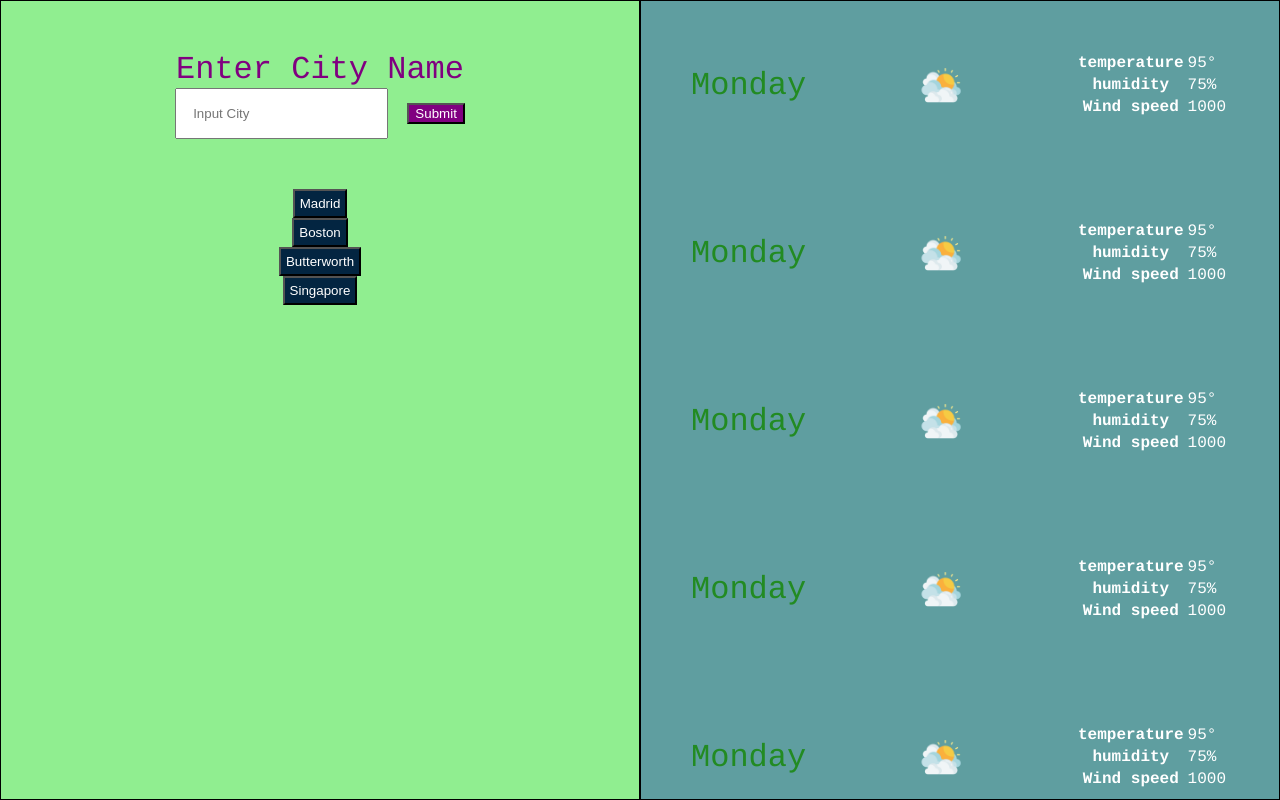
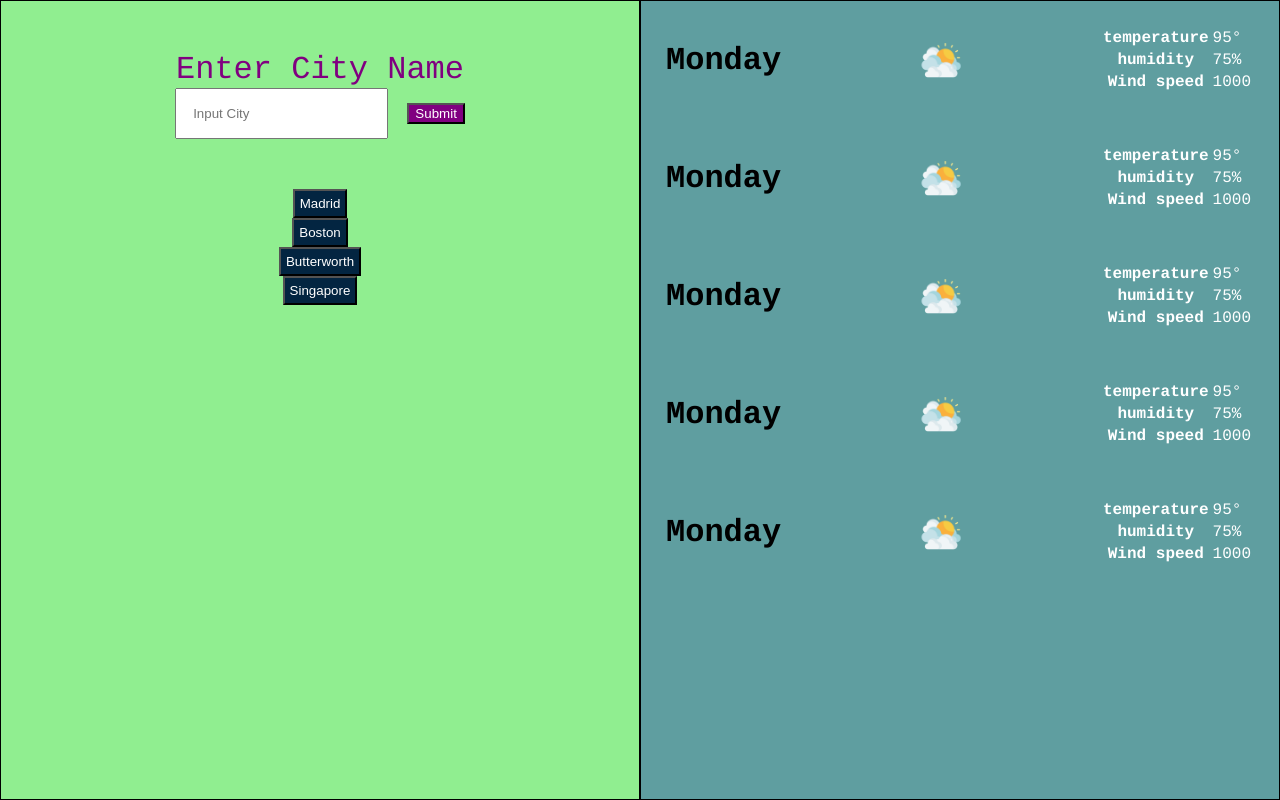
Before and after one commit to AeroRider66/06challenge, a plain HTML site: page prototype.html in a window 1280 px wide. Drawn offline with Linux system fonts and the light colour scheme.

Commit message:
working on showing real day of week

```diff
--- a/assets/css/style.css
+++ b/assets/css/style.css
@@ -57,7 +57,7 @@ body {
 }
 
 .col-right {
-    color: forestgreen;
+    color: black;
     background-color: cadetblue;
 }
 
@@ -77,6 +77,10 @@ body {
     color: blue;
 }
 
+.day-name {
+    display: table-cell;
+    font-weight: bold;
+}
 .col-icon {
     display: table-cell;
     width: 50%;
@@ -95,7 +99,7 @@ body {
    display: flex;
     align-items: center;
     justify-content: space-between;
-    padding: 50px 50px;
+    padding: 25px 25px;
 }
 .day-icon img {
     width: 50px;
--- a/assets/js/script.js
+++ b/assets/js/script.js
@@ -46,9 +46,8 @@ async function loadWeather(cityName) {
 // TODO need to decide what to call that list of JSON values
 
 // TODO need to pick out the values of the JSON data to be used:
-// how to pick the times from each day that are needed.  Use the 'date.xxx method (maybe on the 'dt' value from each JSON item
+
 // TODO as each date/time is selected as one that we want, then will need to pick the values from that specific date/time:
-// TODO
 
 function getHoursFromUnixTime(dt) {
     const date = new Date(dt * 1000)
@@ -108,13 +107,16 @@ function renderWeatherItem(item) {
     const weatherType = item.weather[0].main;
     const displayWeatherParameters = ["Temperature", "Humidity", "Wind-speed"];
     const displayWeatherData = [weatherTemp, weatherHumidity, weatherWind];
-    console.log(item);
+    console.log("built item",item);
 
     // create div for day name i.e Monday
     const dayNameDiv = document.createElement('div');
     dayNameDiv.classList.add('day-name');
     dayNameDiv.innerText = new Date(item.dt * 1000).toLocaleDateString('en-us',{ weekday: 'long' });
+    console.log("day of week", dayNameDiv.innerText);
+    const wordDay = dayNameDiv.innerText;
     containerDiv.append(dayNameDiv);
+
 
     // create div for day icon
     const dayIconDiv = document.createElement('div');
@@ -161,7 +163,6 @@ function renderWeatherItem(item) {
     // TODO: create loop for each row, and do header th and data td
 
 
-
 }
 
 
```
Also changed, not shown: prototype.html (+1 -1 lines).
